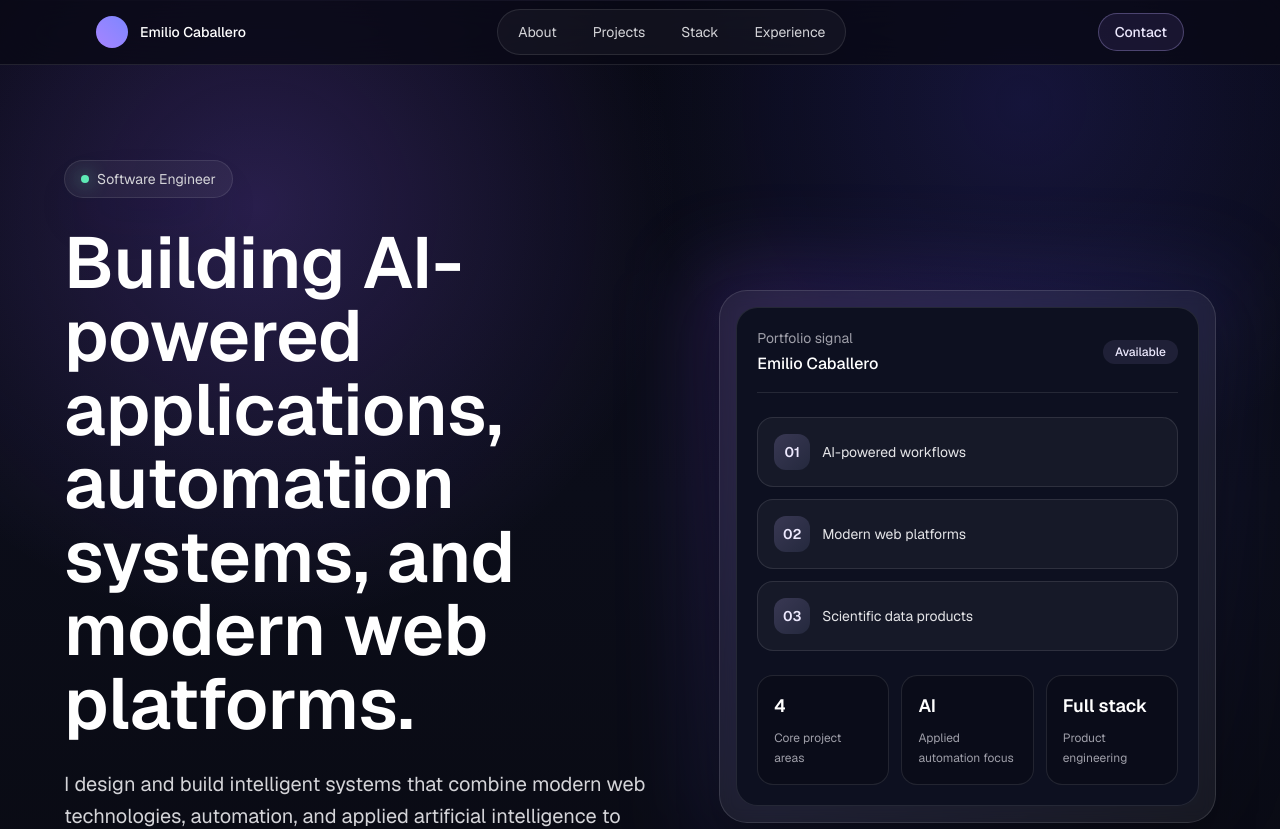
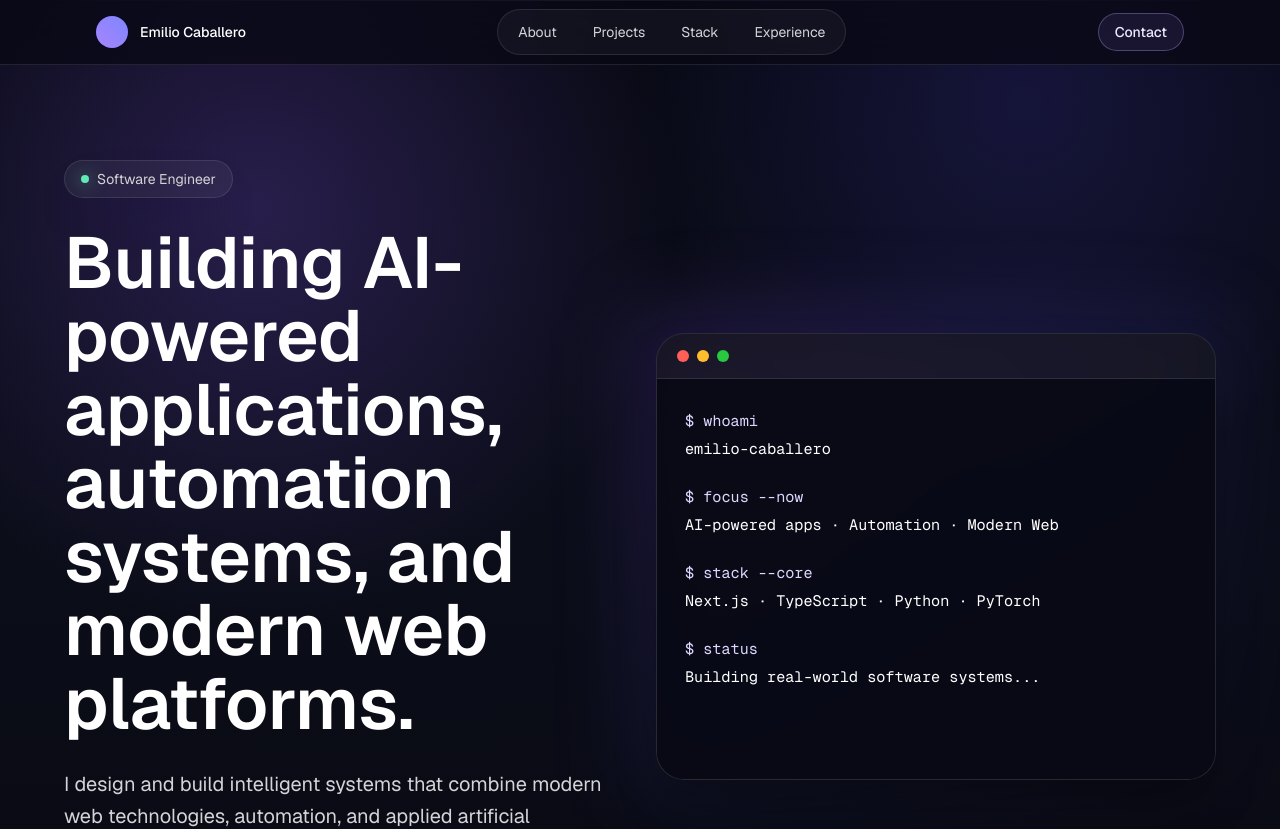
Before and after one commit to DexenRoss/emilio-portfolio, a Next.js app: page / in a window 1280 px wide. Shown: the top 829 px of the page. Built offline with nearby package versions, Linux system fonts and the light colour scheme.

Commit message:
feature: Se creo una cmd en el hero del portafolio

```diff
--- a/src/components/hero.tsx
+++ b/src/components/hero.tsx
@@ -1,4 +1,5 @@
-import { metrics, profile } from "@/data/portfolio";
+import { profile } from "@/data/portfolio";
+import { TerminalCard } from "@/components/terminal-card";
 
 export function Hero() {
   return (
@@ -40,56 +41,7 @@ export function Hero() {
           </div>
         </div>
 
-        <div className="relative">
-          <div className="absolute -inset-6 -z-10 rounded-[2rem] bg-gradient-to-br from-violet-500/20 via-indigo-500/10 to-transparent blur-2xl" />
-          <div className="rounded-[1.75rem] border border-white/12 bg-white/[0.06] p-4 shadow-2xl shadow-black/40 backdrop-blur">
-            <div className="rounded-[1.35rem] border border-white/10 bg-[#0d1020] p-5">
-              <div className="flex items-center justify-between border-b border-white/10 pb-4">
-                <div>
-                  <p className="text-sm text-zinc-400">Portfolio signal</p>
-                  <p className="mt-1 font-medium text-white">{profile.name}</p>
-                </div>
-                <span className="rounded-full bg-violet-300/10 px-3 py-1 text-xs font-medium text-violet-100">
-                  Available
-                </span>
-              </div>
-
-              <div className="mt-6 grid gap-3">
-                {[
-                  "AI-powered workflows",
-                  "Modern web platforms",
-                  "Scientific data products",
-                ].map((item, index) => (
-                  <div
-                    key={item}
-                    className="flex items-center gap-3 rounded-2xl border border-white/10 bg-white/[0.04] p-4"
-                  >
-                    <span className="grid size-9 place-items-center rounded-xl bg-gradient-to-br from-violet-300/20 to-indigo-300/10 text-sm font-semibold text-violet-100">
-                      0{index + 1}
-                    </span>
-                    <span className="text-sm text-zinc-200">{item}</span>
-                  </div>
-                ))}
-              </div>
-
-              <div className="mt-6 grid grid-cols-3 gap-3">
-                {metrics.map((metric) => (
-                  <div
-                    key={metric.label}
-                    className="rounded-2xl border border-white/10 bg-black/20 p-4"
-                  >
-                    <p className="text-lg font-semibold text-white">
-                      {metric.value}
-                    </p>
-                    <p className="mt-2 text-xs leading-5 text-zinc-400">
-                      {metric.label}
-                    </p>
-                  </div>
-                ))}
-              </div>
-            </div>
-          </div>
-        </div>
+        <TerminalCard />
       </div>
     </section>
   );
--- /dev/null
+++ b/src/components/terminal-card.tsx
@@ -0,0 +1,115 @@
+"use client";
+
+import { useEffect, useMemo, useState } from "react";
+
+type TerminalLine = {
+  command: string;
+  response: string;
+};
+
+const terminalLines: TerminalLine[] = [
+  {
+    command: "whoami",
+    response: "emilio-caballero",
+  },
+  {
+    command: "focus --now",
+    response: "AI-powered apps · Automation · Modern Web",
+  },
+  {
+    command: "stack --core",
+    response: "Next.js · TypeScript · Python · PyTorch",
+  },
+  {
+    command: "status",
+    response: "Building real-world software systems...",
+  },
+];
+
+const TYPE_DELAY = 46;
+const RESPONSE_DELAY = 420;
+const NEXT_COMMAND_DELAY = 500;
+const RESET_DELAY = 15000;
+
+export function TerminalCard() {
+  const [lineIndex, setLineIndex] = useState(0);
+  const [typedCommand, setTypedCommand] = useState("");
+  const [visibleLines, setVisibleLines] = useState<TerminalLine[]>([]);
+  const [showResponse, setShowResponse] = useState(false);
+
+  const activeLine = terminalLines[lineIndex];
+  const completedLines = useMemo(
+    () => (showResponse ? [...visibleLines, activeLine] : visibleLines),
+    [activeLine, showResponse, visibleLines],
+  );
+
+  useEffect(() => {
+    if (typedCommand.length >= activeLine.command.length) {
+      const responseTimer = window.setTimeout(() => {
+        setShowResponse(true);
+      }, RESPONSE_DELAY);
+
+      return () => window.clearTimeout(responseTimer);
+    }
+
+    const typeTimer = window.setTimeout(() => {
+      setTypedCommand(activeLine.command.slice(0, typedCommand.length + 1));
+    }, TYPE_DELAY);
+
+    return () => window.clearTimeout(typeTimer);
+  }, [activeLine.command, typedCommand]);
+
+  useEffect(() => {
+    if (!showResponse) {
+      return;
+    }
+
+    const nextTimer = window.setTimeout(() => {
+      if (lineIndex === terminalLines.length - 1) {
+        setVisibleLines([]);
+        setLineIndex(0);
+      } else {
+        setVisibleLines((currentLines) => [...currentLines, activeLine]);
+        setLineIndex((currentIndex) => currentIndex + 1);
+      }
+
+      setTypedCommand("");
+      setShowResponse(false);
+    }, lineIndex === terminalLines.length - 1 ? RESET_DELAY : NEXT_COMMAND_DELAY);
+
+    return () => window.clearTimeout(nextTimer);
+  }, [activeLine, lineIndex, showResponse]);
+
+  return (
+    <div className="relative w-full max-w-[35rem] lg:w-[35rem] lg:justify-self-end">
+      <div className="absolute -inset-6 -z-10 rounded-[2rem] bg-gradient-to-br from-violet-500/20 via-indigo-500/10 to-transparent blur-2xl" />
+      <div className="w-full overflow-hidden rounded-[1.75rem] border border-white/12 bg-zinc-950/55 shadow-2xl shadow-black/40 backdrop-blur">
+        <div className="flex items-center gap-2 border-b border-white/10 bg-white/[0.04] px-5 py-4">
+          <span className="size-3 rounded-full bg-[#ff5f57]" />
+          <span className="size-3 rounded-full bg-[#ffbd2e]" />
+          <span className="size-3 rounded-full bg-[#28c840]" />
+        </div>
+
+        <div className="min-h-[25rem] w-full bg-[#090b16]/90 p-5 font-mono text-sm leading-7 text-zinc-300 sm:p-7 sm:text-[0.95rem]">
+          <div className="space-y-5">
+            {completedLines.map((line) => (
+              <div key={line.command}>
+                <p className="text-violet-200">$ {line.command}</p>
+                <p className="text-white">{line.response}</p>
+              </div>
+            ))}
+
+            {!showResponse && (
+              <div>
+                <p className="text-violet-200">
+                  $ {typedCommand}
+                  <span className="ml-1 inline-block h-4 w-2 translate-y-0.5 animate-pulse rounded-sm bg-violet-200/80" />
+                </p>
+              </div>
+            )}
+          </div>
+        </div>
+      </div>
+    </div>
+  );
+}
```
